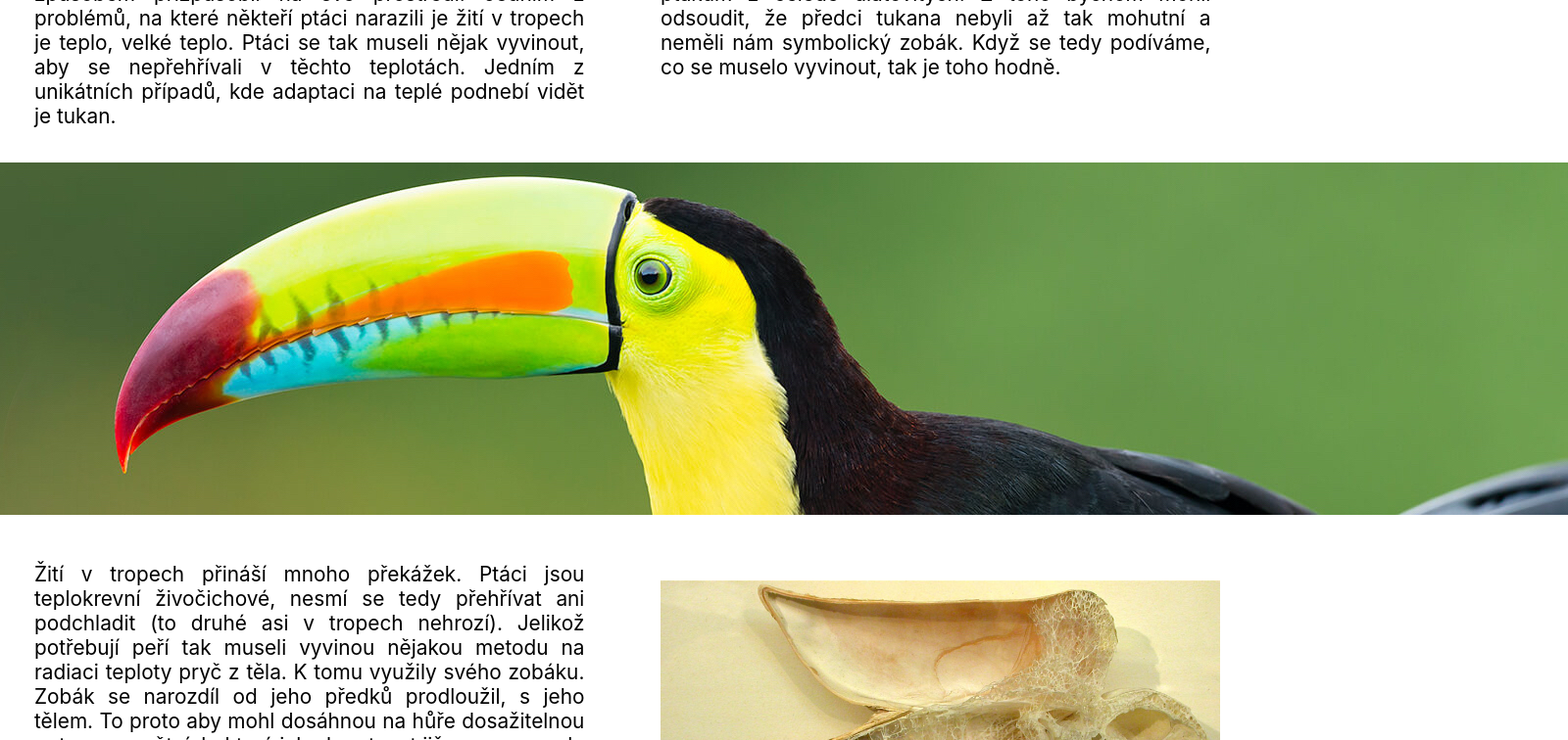
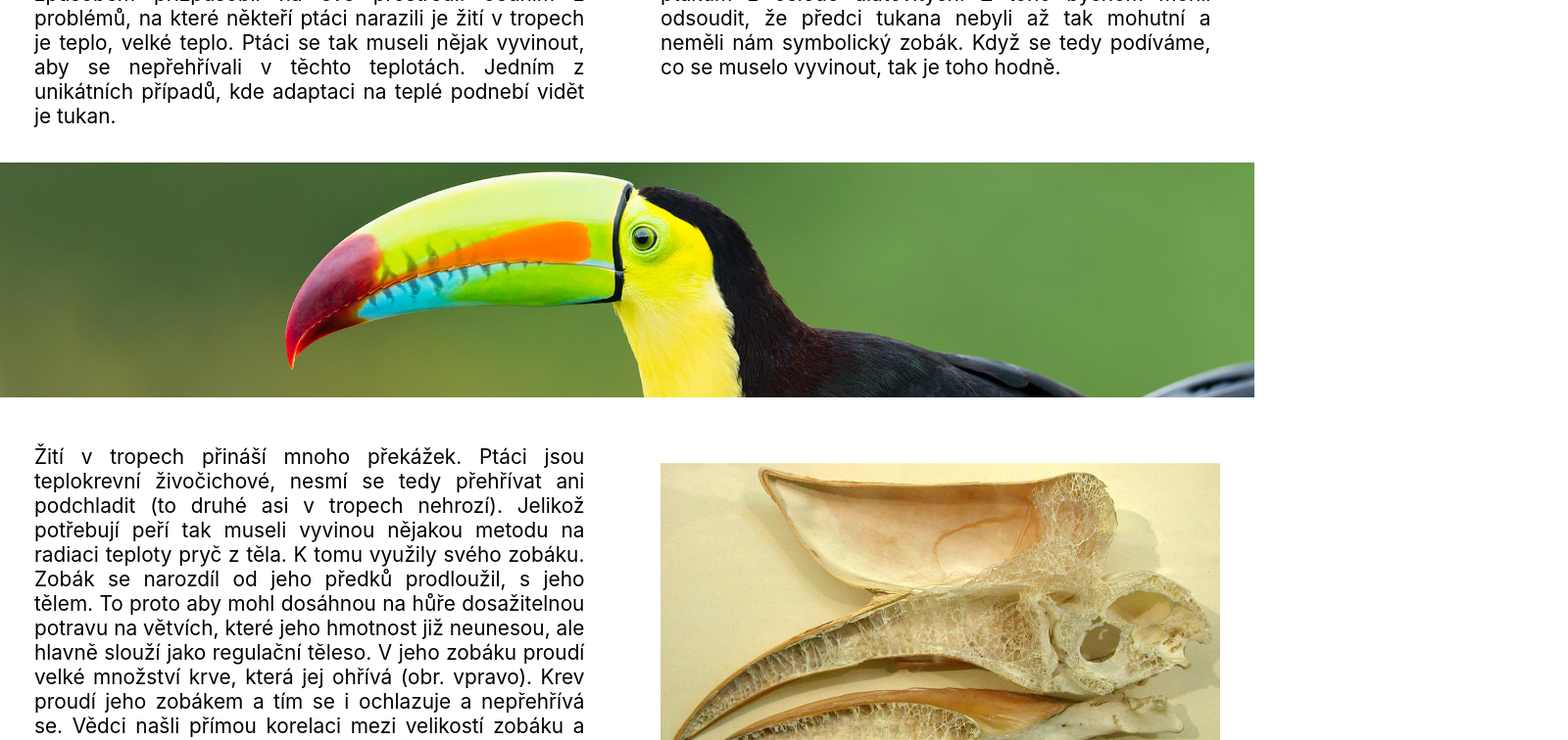
Before and after one commit to thomaskiml/projekt-zobak, a Next.js app: page / in a window 1280 px wide. Shown: the part 4500-5256 px from the top of the page at 98% size, 1600 px wide, since content can reach past the window. Built offline with nearby package versions, Linux system fonts and the light colour scheme.

Commit message:
finished product

```diff
--- a/styles/main.module.css
+++ b/styles/main.module.css
@@ -20,7 +20,7 @@
   font-size: 1.2rem;
   font-weight: 500;
   width: 100%;
-  text-align: centers;
+  text-align: center;
   align-items: center;
   padding: 2em;
 }
@@ -33,6 +33,7 @@
 .apdo {
   padding-top: 2em;
   padding-bottom: 2em;
+  max-width: 100%;
 }
 .apd {
   padding-top: 1em;
```
